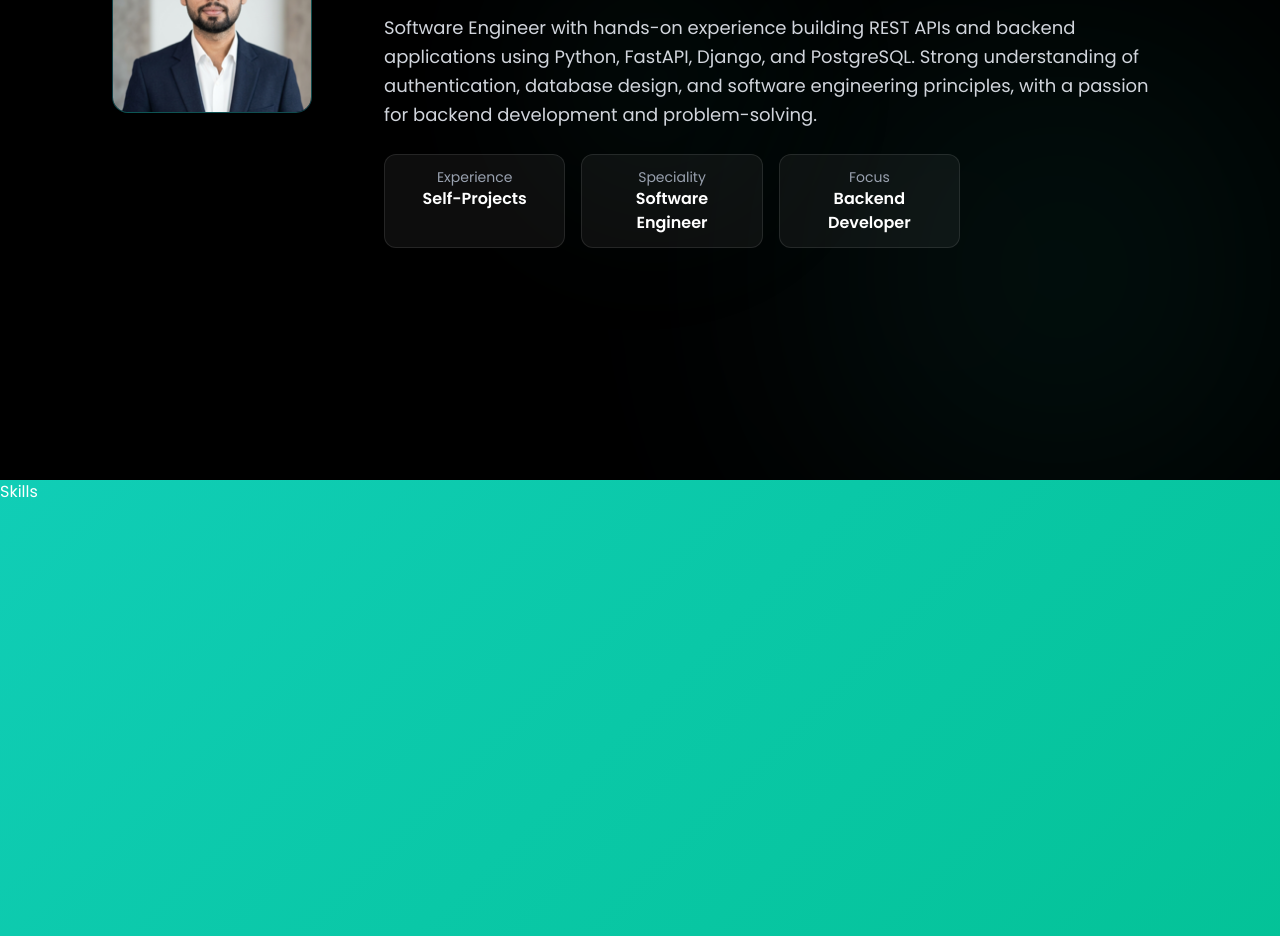
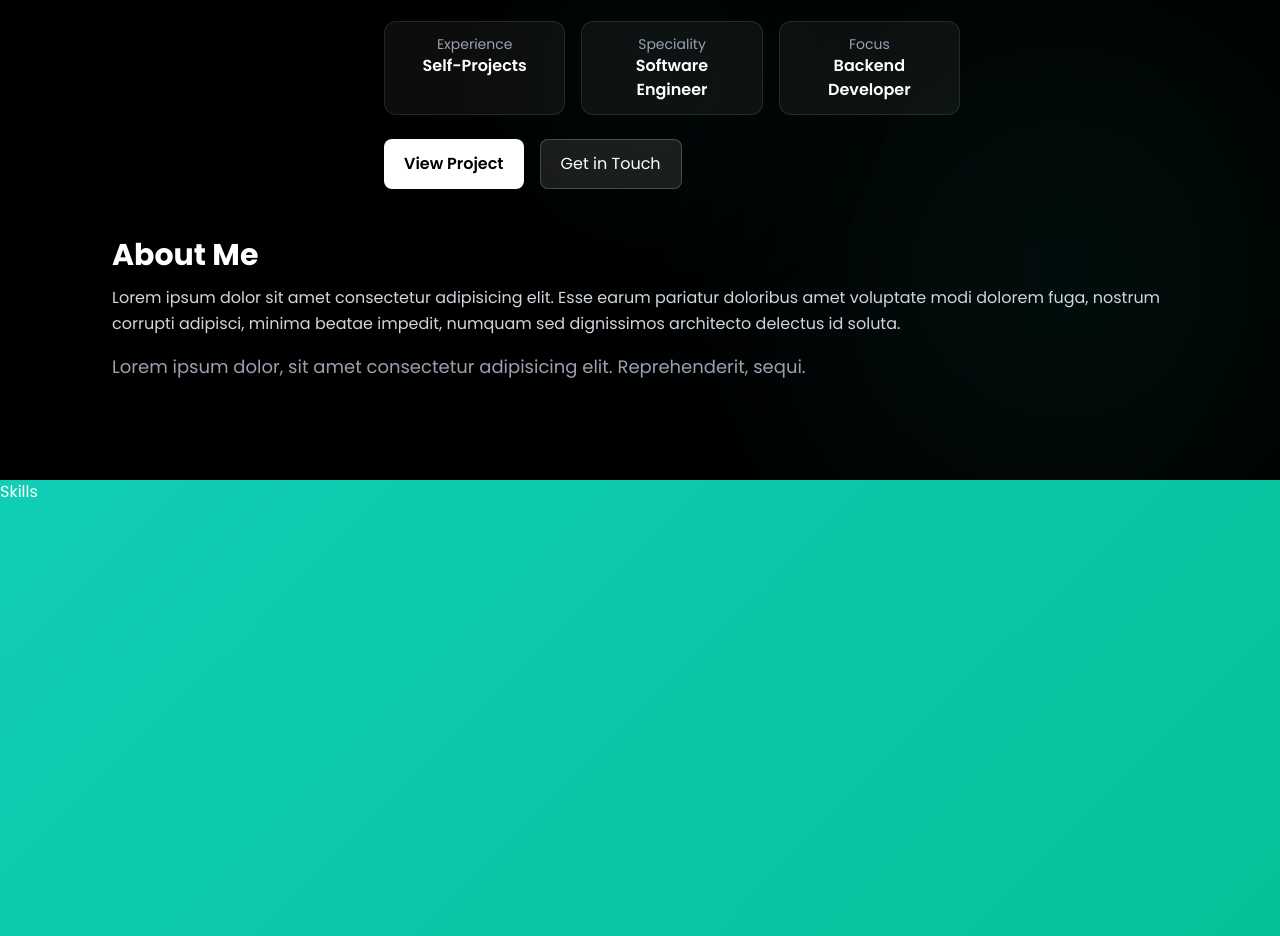
Before and after one commit to msakhawatali/portfolio_with_react.js, a React (Vite) app: page / in a window 1280 px wide. Shown: the part 1120-2056 px from the top of the page. Built offline with nearby package versions, Linux system fonts and the light colour scheme; a web font is replaced by a local one.

Commit message:
about section completed

```diff
--- a/src/sections/About.jsx
+++ b/src/sections/About.jsx
@@ -31,7 +31,10 @@ export default function About(){
         >
           <motion.div className="relative w-[160px] h-[160px] md:w-[200px] md:h-[200px]
           rounded-2xl overflow-hidden shadow-2xl bg-gradient-to-br from-[#1cd8d2]/20 to-[#302b63]/20 border border-[#1cd8d2]/25
-          ">
+          "
+          whileHover={{scale:1.02}}
+          transition={{type:"spring" , stiffness:200 , damping:18}}
+          >
             <img src={p} alt="profile" className="absolute inset-0"/>
           </motion.div>
 
@@ -61,7 +64,27 @@ export default function About(){
                 </motion.div>
               ))}
             </div>
+            <div className="mt-6 flex flex-col sm:flex-row gap-3 sm:gap-4 justify-center md:justify-start">
+              <a href="#projects" className="inline-flex items-center justify-center rounded-lg bg-white text-black font-semibold px-5 py-3 hover:bg-gray-200 transition">View Project</a>
+              <a href="#contact" className="inline-flex items-center justify-center rounded-lg border border-white/20 bg-white/10 text-white px-5 py-3 hover:bg-white/20 transition">Get in Touch</a>
+            </div>
           </div>
+        </motion.div>
+        <motion.div className="text-center md:text-left"
+        initial={{opacity:0 , x:-30}}
+        whileInView={{opacity:1, x:0}}
+        transition={{duration:0.6}}
+        viewport={{once:true , amount:0.4}}
+        >
+              <h3 className="text-2xl sm:text-3xl font-bold text-white mb-3">
+                About Me
+              </h3>
+              <p className="text-gray-300 leading-relaxed text-base sm:tex-lg">
+                Lorem ipsum dolor sit amet consectetur adipisicing elit. Esse earum pariatur doloribus amet voluptate modi dolorem fuga, nostrum corrupti adipisci, minima beatae impedit, numquam sed dignissimos architecto delectus id soluta.
+              </p>
+              <p className="mt-4 text-gray-400 text-base sm:text-lg">
+                Lorem ipsum dolor, sit amet consectetur adipisicing elit. Reprehenderit, sequi.
+              </p>
         </motion.div>
       </div>
     </section>
```
